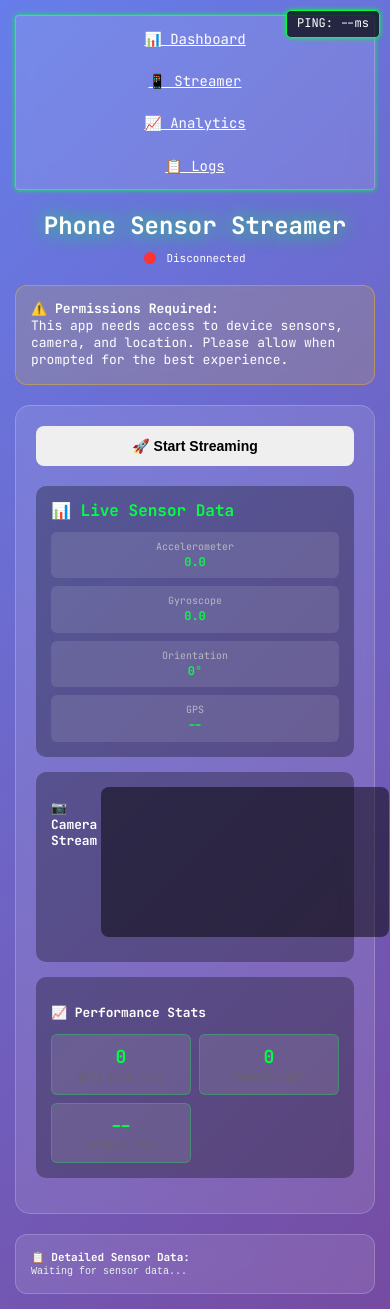
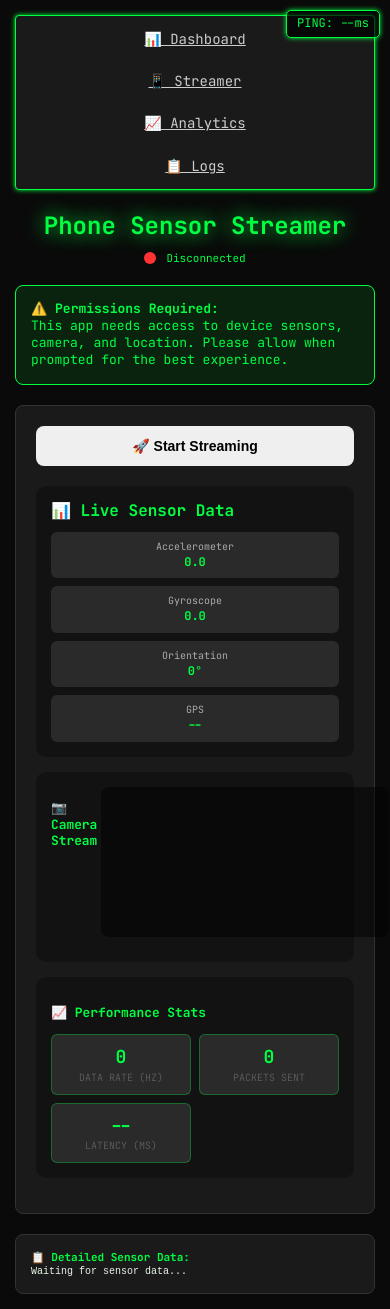
Before and after one commit to Pana1v/phone-ros-bridge, a website: page phone_sensor_bridge/views/phone.html in a window 390 px wide. Shown: the top 1309 px of the page. Drawn offline with Linux system fonts and the light colour scheme.

Commit message:
feat: implement Green/Black UI theme and fix WebSocket conflicts
- Applied consistent Green/Black neon theme across all pages
- Replaced purple gradient with solid black background in phone.html
- Updated all inline styles to use CSS variables
- Fixed WebSocket server conflict by adding dedicated /ws path
- Removed duplicate WebSocket handlers and MJPEG routes
- Fixed variable declaration order for latestCameraFrame
- Updated README with correct project structure and documentation
- Added screenshots of updated UI (Dashboard, Phone, Analytics)
- Updated WebSocket connection instructions for mobile apps

Mobile apps must now connect to: wss://SERVER_IP:3000/ws

```diff
--- a/phone_sensor_bridge/views/phone.html
+++ b/phone_sensor_bridge/views/phone.html
@@ -1,5 +1,6 @@
 <!DOCTYPE html>
 <html lang="en">
+
 <head>
     <meta charset="UTF-8">
     <meta name="viewport" content="width=device-width, initial-scale=1.0">
@@ -7,8 +8,8 @@
     <link rel="stylesheet" href="/css/styles.css">
     <style>
         body {
-            background: linear-gradient(135deg, #667eea 0%, #764ba2 100%);
-            color: white;
+            background: var(--primary-bg);
+            color: var(--text-primary);
             min-height: 100vh;
             overflow-x: hidden;
         }
@@ -51,20 +52,18 @@
         }
 
         .permission-info {
-            background: rgba(255, 193, 7, 0.15);
-            border: 1px solid rgba(255, 193, 7, 0.4);
+            background: rgba(0, 255, 65, 0.1);
+            border: 1px solid var(--primary-green);
             padding: 15px;
-            border-radius: 12px;
+            border-radius: 8px;
             margin: 15px 0;
             font-size: 13px;
-            backdrop-filter: blur(10px);
         }
 
         .control-panel {
-            background: rgba(255, 255, 255, 0.1);
-            backdrop-filter: blur(15px);
-            border: 1px solid rgba(255, 255, 255, 0.2);
-            border-radius: 15px;
+            background: var(--secondary-bg);
+            border: 1px solid var(--border-color);
+            border-radius: 8px;
             padding: 20px;
             margin: 20px 0;
         }
@@ -193,15 +192,14 @@
         }
 
         .sensor-info {
-            background: rgba(255, 255, 255, 0.1);
-            backdrop-filter: blur(10px);
+            background: var(--secondary-bg);
             padding: 15px;
-            border-radius: 12px;
+            border-radius: 8px;
             margin-top: 20px;
             text-align: left;
             max-height: 300px;
             overflow-y: auto;
-            border: 1px solid rgba(255, 255, 255, 0.2);
+            border: 1px solid var(--border-color);
         }
 
         .sensor-info pre {
@@ -212,16 +210,19 @@
         }
 
         .nav {
-            background: rgba(255, 255, 255, 0.1) !important;
-            backdrop-filter: blur(10px);
-            border: 1px solid rgba(255, 255, 255, 0.2) !important;
+            background: var(--secondary-bg) !important;
+            border: 1px solid var(--primary-green) !important;
             margin-bottom: 20px;
         }
 
         .nav a {
-            color: white !important;
+            color: var(--text-secondary) !important;
             padding: 8px 12px;
             font-size: 14px;
+        }
+
+        .nav a:hover {
+            color: var(--primary-green) !important;
         }
 
         /* Responsive Design */
@@ -257,8 +258,17 @@
 
         /* Animations */
         @keyframes pulse {
-            0%, 100% { transform: scale(1); opacity: 1; }
-            50% { transform: scale(1.1); opacity: 0.7; }
+
+            0%,
+            100% {
+                transform: scale(1);
+                opacity: 1;
+            }
+
+            50% {
+                transform: scale(1.1);
+                opacity: 0.7;
+            }
         }
 
         .streaming .status-indicator {
@@ -271,6 +281,7 @@
         }
     </style>
 </head>
+
 <body>
     <div class="container">
         <nav class="nav">
@@ -363,7 +374,8 @@
         <div id="status" class="status disconnected" style="display: none;">🔴 Disconnected</div>
 
         <!-- Latency Display -->
-        <div id="latency-display" class="latency-display" style="position: fixed; top: 10px; right: 10px; background: rgba(0,0,0,0.7); padding: 5px 10px; border-radius: 5px; font-size: 12px;">
+        <div id="latency-display" class="latency-display"
+            style="position: fixed; top: 10px; right: 10px; background: rgba(0,0,0,0.7); padding: 5px 10px; border-radius: 5px; font-size: 12px;">
             <span>PING: </span><span id="latency-value">--ms</span>
         </div>
     </div>
@@ -454,7 +466,7 @@
         const originalSensorInfo = window.sensorInfo;
         if (originalSensorInfo) {
             const newSensorInfo = originalSensorInfo.cloneNode(true);
-            newSensorInfo.addEventListener('DOMSubtreeModified', function() {
+            newSensorInfo.addEventListener('DOMSubtreeModified', function () {
                 const content = this.innerHTML;
                 if (content.includes('{')) {
                     try {
@@ -469,4 +481,5 @@
         }
     </script>
 </body>
+
 </html>
```
Also changed, not shown: phone_sensor_bridge/server.js (+21 -58 lines), README.md.
